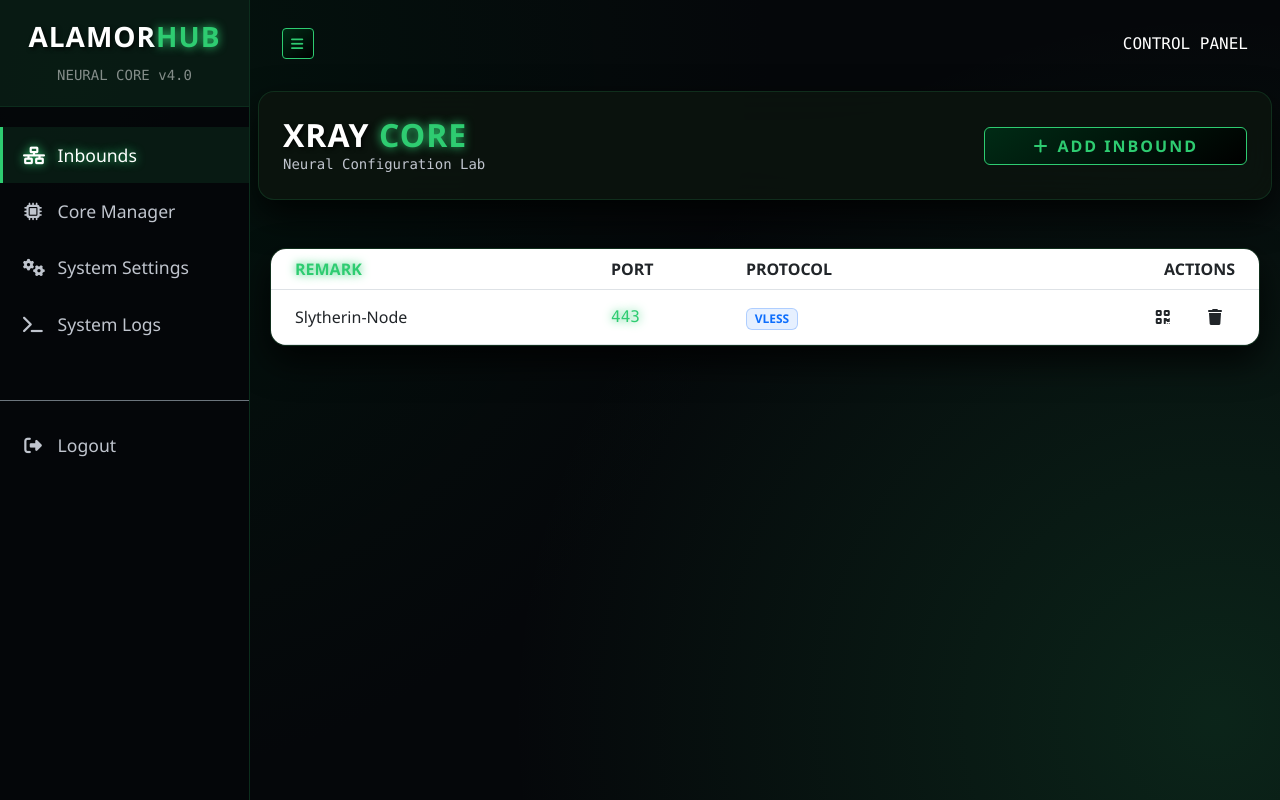
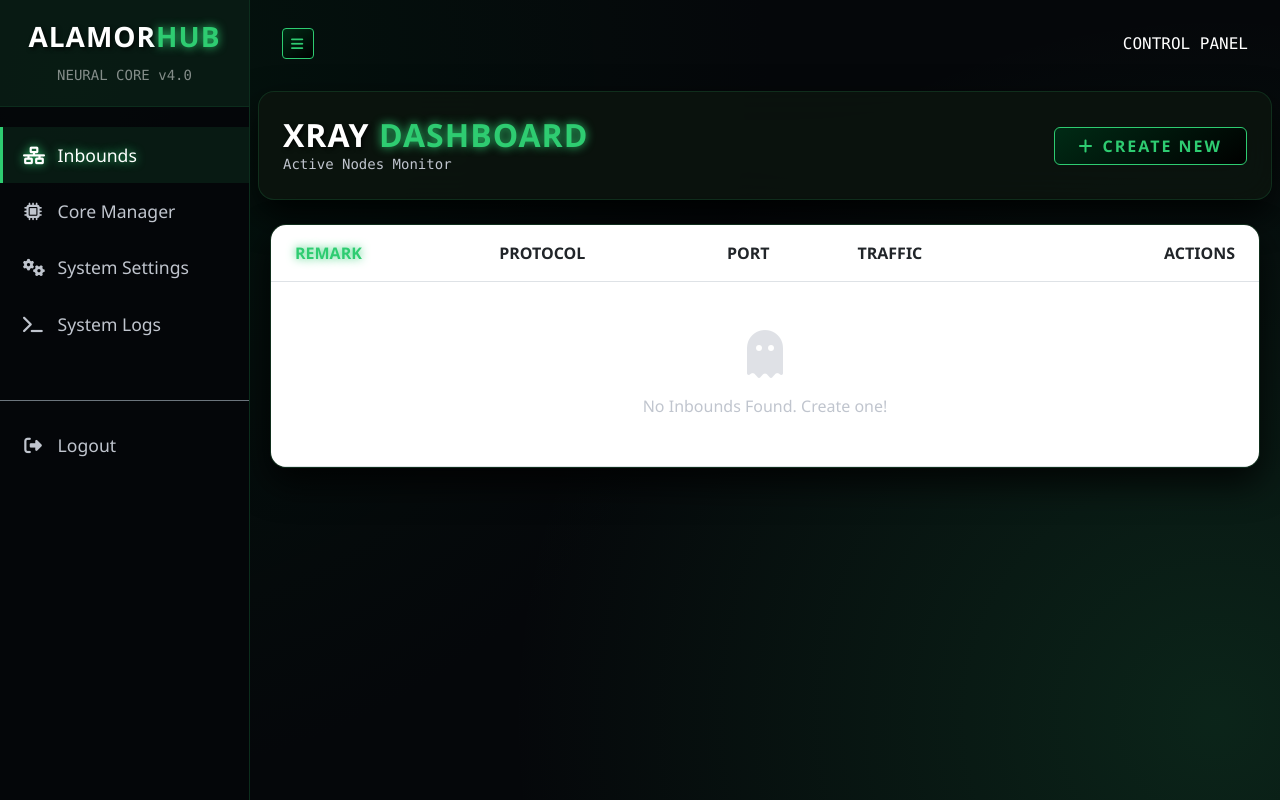
Before and after one commit to AlamorNetwork/AlamorPanel, a Flask app: page / in a window 1280 px wide. Run offline with Flask 3, Linux system fonts and the light colour scheme; the visitor is signed in with stand-in values (Sample User, id 1); tables that the repository leaves empty hold one stand-in row (values such as "Sample post").

Commit message:
Updating Panel

```diff
--- a/app.py
+++ b/app.py
@@ -1,7 +1,7 @@
 import os
 import sys
 from flask import Flask, render_template, redirect, url_for, request, session, abort
-from database.models import db, Admin, PanelSettings
+from database.models import db, Admin, PanelSettings , Inbound
 
 # وارد کردن بلوپرینت‌ها (ماژول‌های جداگانه)
 from blueprints.auth import auth_bp
@@ -69,6 +69,7 @@ def create_app():
     # 5. مسیر اصلی داشبورد
     @app.route('/')
     def index():
+        inbounds = Inbound.query.all()
         return render_template('index.html')
 
     # هندلینگ ارور 404
--- a/templates/index.html
+++ b/templates/index.html
@@ -1,44 +1,85 @@
 {% extends "base.html" %}
 
 {% block content %}
-<div class="row mb-5 animate__animated animate__fadeIn">
-    <div class="col-12 d-flex justify-content-between align-items-center glass-card p-4">
+<div class="row mb-4 animate__animated animate__fadeIn">
+    <div class="col-12 d-flex justify-content-between align-items-center glass-card p-4 border-primary-neon-hover">
         <div>
-            <h2 class="fw-bold text-white mb-0 ls-2">XRAY <span class="text-primary-neon">CORE</span></h2>
-            <p class="text-white-50 small mb-0 font-monospace">Neural Configuration Lab</p>
+            <h2 class="fw-bold text-white mb-0 ls-2">XRAY <span class="text-primary-neon">DASHBOARD</span></h2>
+            <p class="text-white-50 small mb-0 font-monospace">Active Nodes Monitor</p>
         </div>
-        <button class="btn btn-glass px-5" data-bs-toggle="modal" data-bs-target="#xrayModal">
-            <i class="fas fa-plus me-2"></i>ADD INBOUND
+        <button class="btn btn-glass px-4" data-bs-toggle="modal" data-bs-target="#xrayModal">
+            <i class="fas fa-plus me-2"></i>CREATE NEW
         </button>
     </div>
 </div>
 
 <div class="glass-card p-0 overflow-hidden">
-    <table class="table table-hover mb-0">
+    <table class="table table-hover mb-0" style="background: transparent;">
         <thead class="bg-black bg-opacity-50">
             <tr>
-                <th class="ps-4 text-primary-neon">REMARK</th>
-                <th>PORT</th>
-                <th>PROTOCOL</th>
-                <th class="text-end pe-4">ACTIONS</th>
+                <th class="ps-4 text-primary-neon py-3">REMARK</th>
+                <th class="py-3">PROTOCOL</th>
+                <th class="py-3">PORT</th>
+                <th class="py-3">TRAFFIC</th>
+                <th class="text-end pe-4 py-3">ACTIONS</th>
             </tr>
         </thead>
         <tbody class="text-white">
-            <tr class="align-middle">
-                <td class="ps-4">Slytherin-Node</td>
-                <td class="font-monospace text-primary-neon">443</td>
-                <td><span class="badge bg-primary bg-opacity-10 text-primary border border-primary border-opacity-25">VLESS</span></td>
+            {% for inbound in inbounds %}
+            <tr class="align-middle border-secondary border-opacity-10">
+                <td class="ps-4 fw-bold">{{ inbound.remark }}</td>
+                <td>
+                    <span class="badge bg-primary bg-opacity-10 text-primary border border-primary border-opacity-25">
+                        {{ inbound.protocol|upper }}
+                    </span>
+                </td>
+                <td class="font-monospace text-warning">{{ inbound.port }}</td>
+                <td class="small text-white-50">
+                    <i class="fas fa-arrow-up text-success me-1"></i> 0 GB
+                    <i class="fas fa-arrow-down text-danger ms-2 me-1"></i> 0 GB
+                </td>
                 <td class="text-end pe-4">
-                    <button class="btn btn-icon-glow btn-monitor me-2"
-                            onclick="showQR('vless://UUID@IP:PORT?security=tls&type=tcp&sni=domain#Name')">
+                    <button class="btn btn-icon-glow btn-monitor me-1"
+                            onclick="showQR('vless://UUID@IP:{{ inbound.port }}?security=none#{{ inbound.remark }}')">
                         <i class="fas fa-qrcode"></i>
                     </button>
-                    <button class="btn btn-icon-glow btn-delete"><i class="fas fa-trash"></i></button>
+
+                    <button class="btn btn-icon-glow btn-delete text-danger-neon" onclick="deleteInbound({{ inbound.id }})">
+                        <i class="fas fa-trash"></i>
+                    </button>
                 </td>
             </tr>
+            {% else %}
+            <tr>
+                <td colspan="5" class="text-center py-5 text-muted">
+                    <i class="fas fa-ghost fa-3x mb-3 opacity-50"></i><br>
+                    No Inbounds Found. Create one!
+                </td>
+            </tr>
+            {% endfor %}
         </tbody>
     </table>
 </div>
 
 {% include 'modals/xray_modal.html' %}
+
+<script>
+async function deleteInbound(id) {
+    if (confirm("⚠ WARNING: Are you sure you want to delete this inbound?")) {
+        try {
+            const response = await fetch(`/core/delete-inbound/${id}`, { method: 'POST' });
+            const result = await response.json();
+
+            if (result.status === 'success') {
+                // ریلود صفحه برای حذف سطر
+                window.location.reload();
+            } else {
+                alert("Error: " + result.message);
+            }
+        } catch (error) {
+            alert("Network Error: " + error);
+        }
+    }
+}
+</script>
 {% endblock %}
```
Also changed, not shown: blueprints/cores.py (+17 -0 lines).
